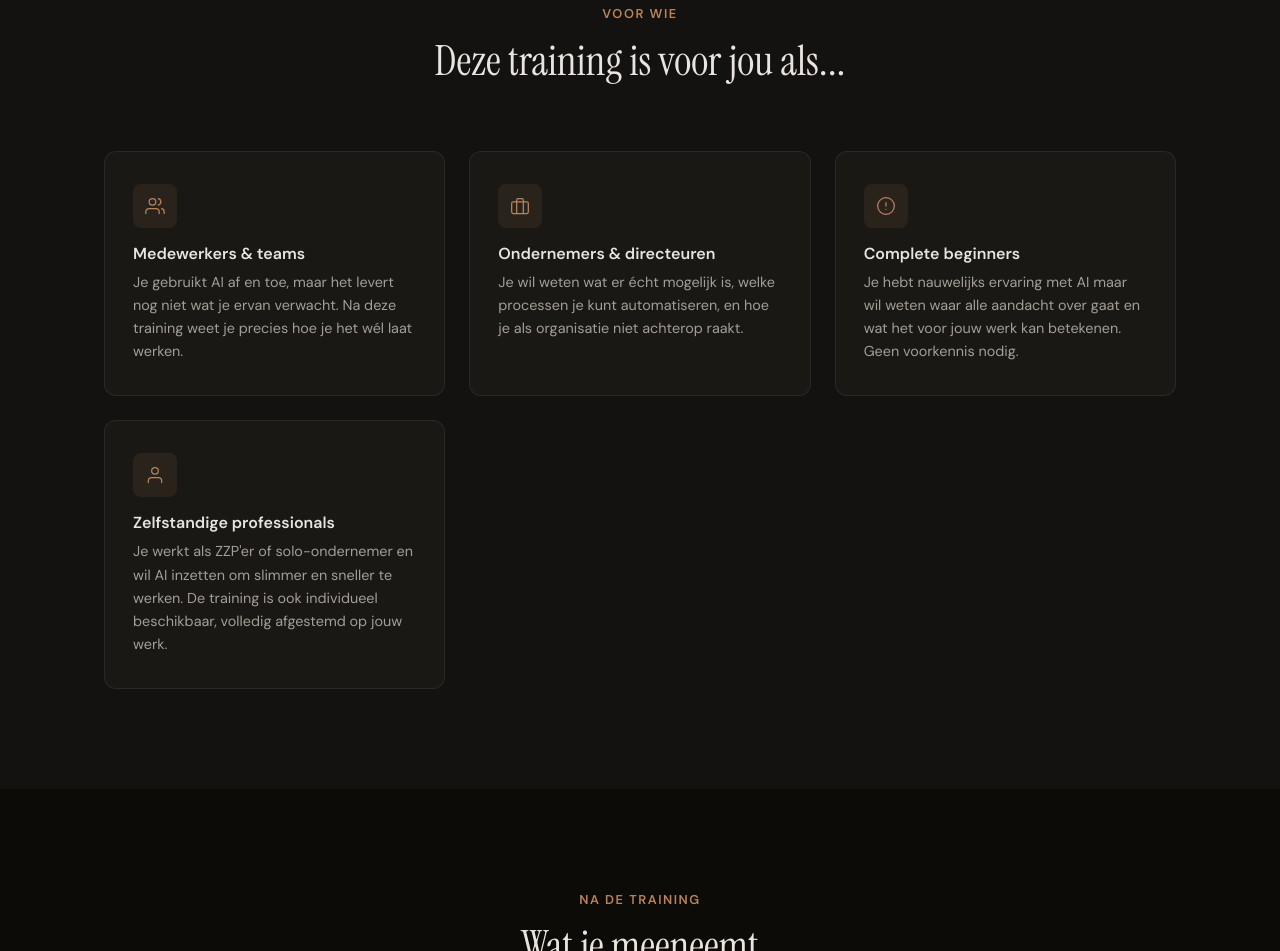
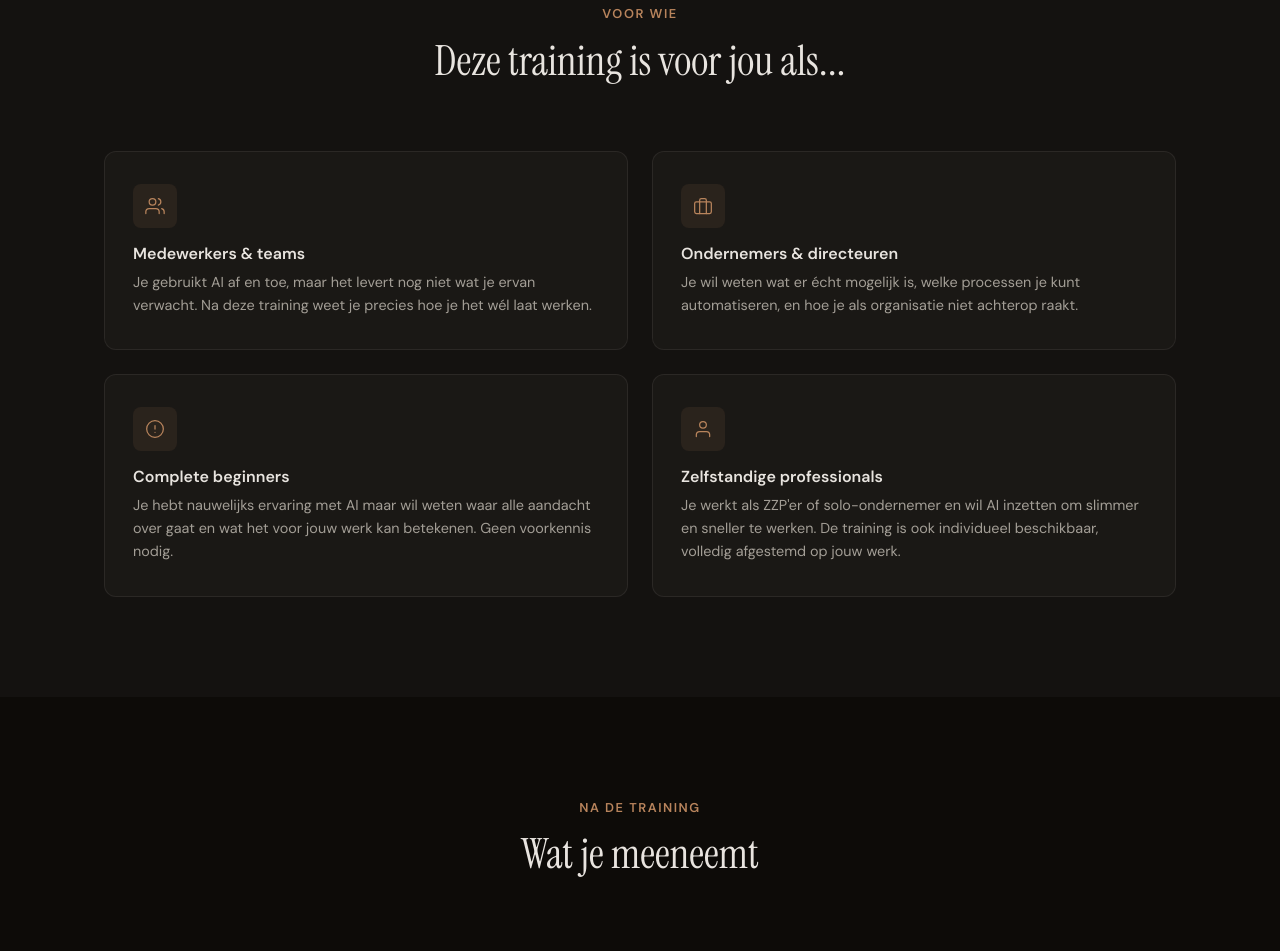
Before and after one commit to jvv111/jv-automation, a plain HTML site: page training.html in a window 1280 px wide. Shown: the part 1688-2639 px from the top of the page. Drawn offline with Linux system fonts and the light colour scheme.

Commit message:
Doelgroep grid aangepast naar 2x2 layout

```diff
--- a/styles.css
+++ b/styles.css
@@ -250,7 +250,7 @@ img { max-width: 100%; display: block; }
 /* ===========================
    Voor wie
    =========================== */
-.doelgroep-grid { display: grid; grid-template-columns: repeat(3, 1fr); gap: 24px; }
+.doelgroep-grid { display: grid; grid-template-columns: repeat(2, 1fr); gap: 24px; }
 .doelgroep-card {
     background: var(--bg-card); border: 1px solid var(--border);
     border-radius: var(--radius-md); padding: 32px 28px; transition: all var(--transition);
```
